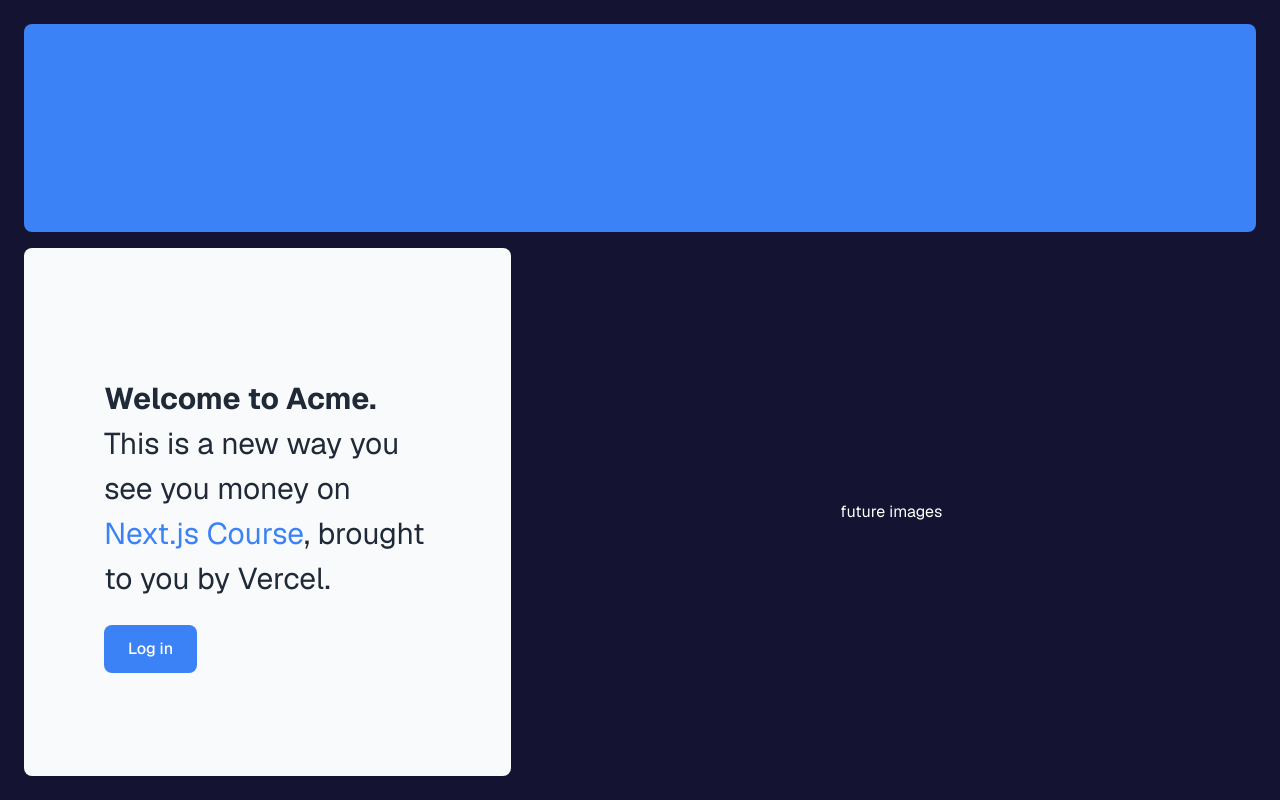
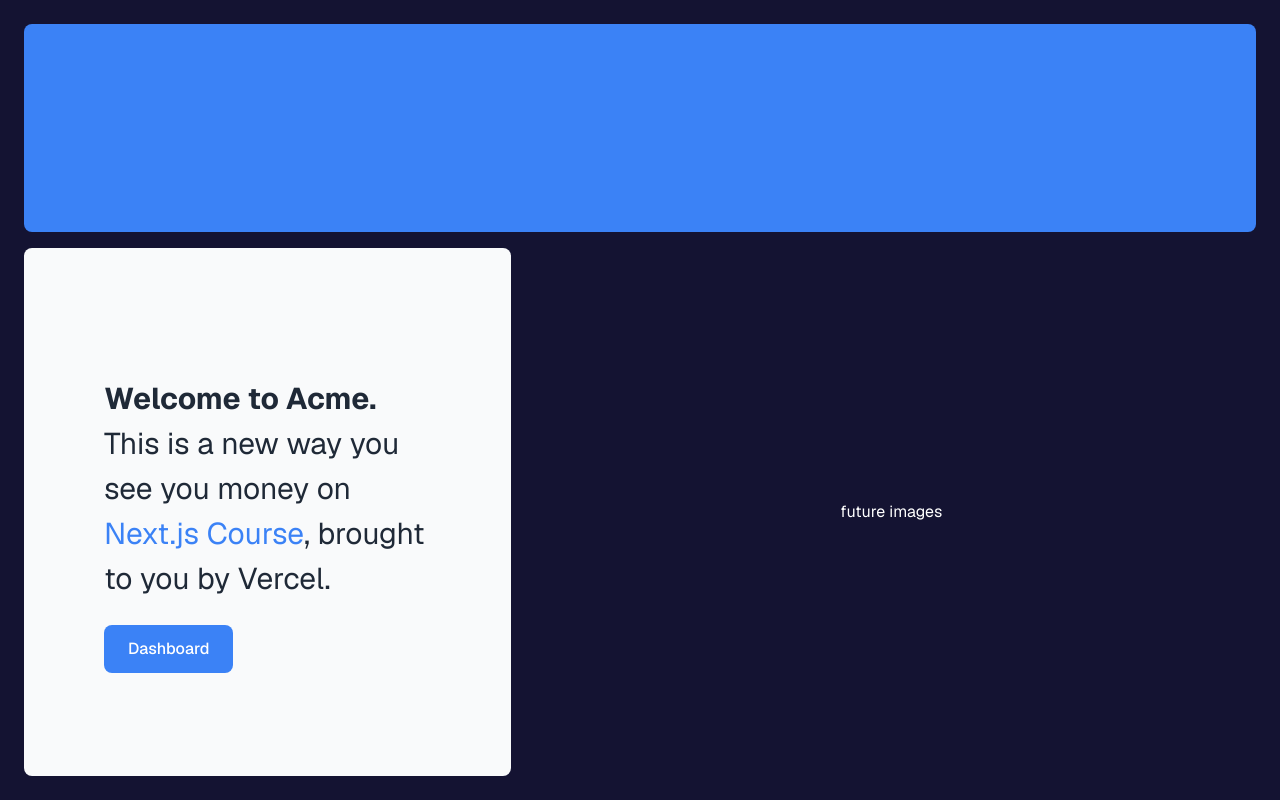
Before and after one commit to guusdias/mymoney, a Next.js app: page / in a window 1280 px wide. Built offline with nearby package versions, Linux system fonts and the light colour scheme.

Commit message:
lil: name button test

```diff
--- a/app/page.tsx
+++ b/app/page.tsx
@@ -19,10 +19,10 @@
             , brought to you by Vercel.
           </p>
           <Link
-            href="/login"
+            href="/dashboard"
             className="flex items-center gap-5 self-start rounded-lg bg-blue-500 px-6 py-3 text-sm font-medium text-white transition-colors hover:bg-blue-400 md:text-base"
           >
-            <span>Log in</span>
+            <span>Dashboard</span>
           </Link>
         </div>
         <div className="flex items-center justify-center p-6 md:w-3/5 md:px-28 md:py-12">
```
